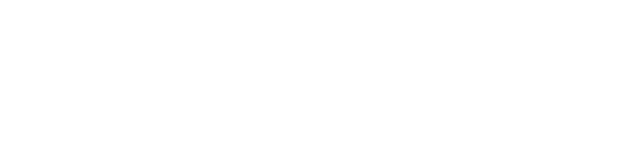
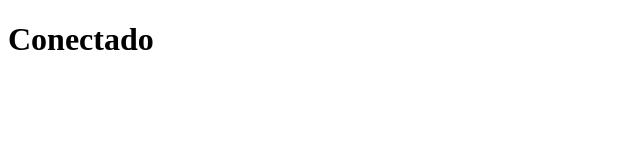
Before and after one commit to JLParriego/proyecto, a plain HTML site: page index.html in a window 1280 px wide. Shown: the whole page, without its empty margins (0-640 px from the left). Drawn offline with Linux system fonts and the light colour scheme.

Commit message:
segunda version

```diff
--- a/index.html
+++ b/index.html
@@ -9,7 +9,7 @@
 </head>
 
 <body>
-
+    <h1>Conectado</h1>
 </body>
 
 </html>
```
Also changed, not shown: nosotros.html (+1 -1 lines), 1 other file.
